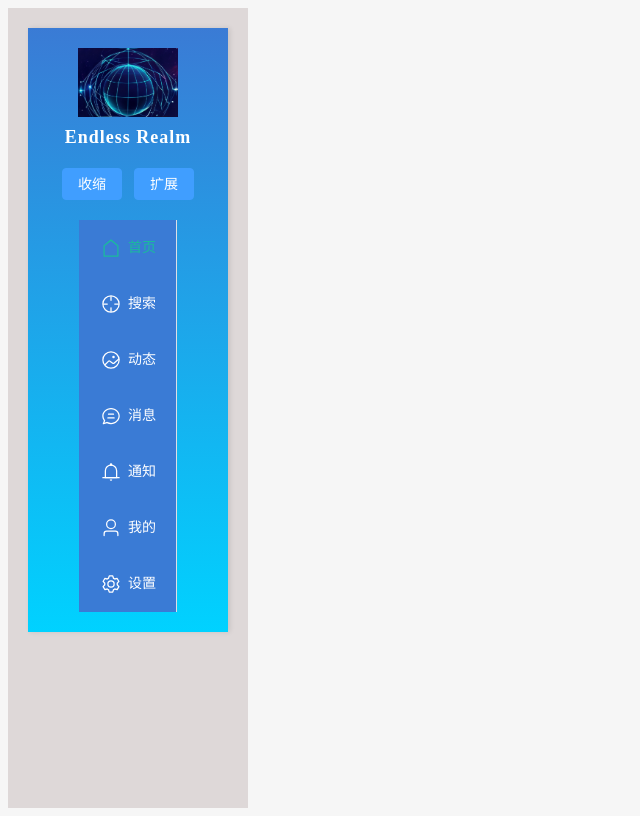
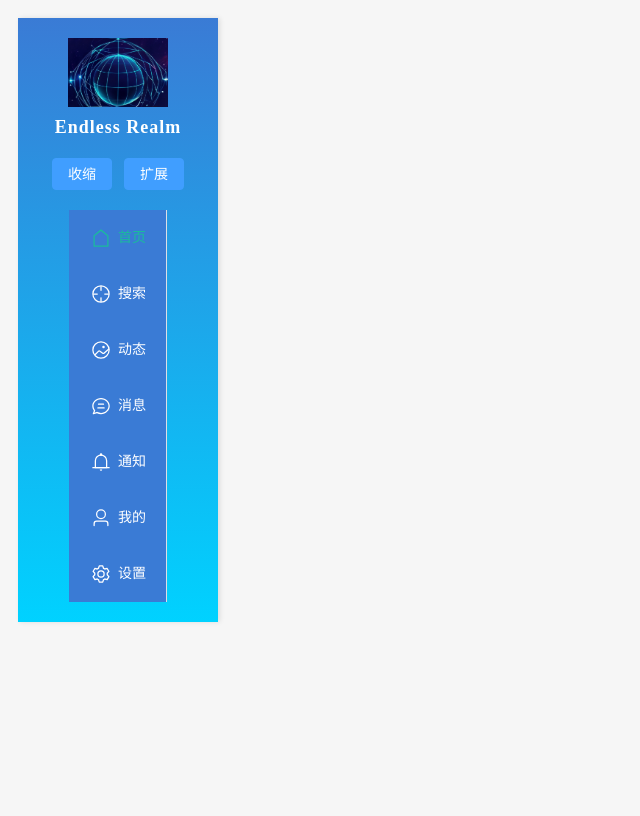
Before and after one commit to hongmengchen/Endless-Realm, a Vue app in the folder frontend/: page / in a window 1280 px wide. Shown: the whole page, without its empty margins (0-640 px from the left). Built offline with nearby package versions, Linux system fonts and the light colour scheme.

Commit message:
style(index): 调整首页布局和样式
- 移除 app-container 的高度设置
-简化 container-aside 的样式
- 调整 container-main 的内边距

```diff
--- a/frontend/src/views/index.vue
+++ b/frontend/src/views/index.vue
@@ -28,16 +28,13 @@ export default {
 <style scoped>
 .app-container {
   display: flex;
-  height: 100vh; /* 使容器占满整个视口高度 */
 }
 
 .container-aside {
-  padding: 20px; /* 可选：设置内边距 */
-  background-color: #ded8d8;
+  padding: 10px; /* 可选：设置内边距 */
 }
 
 .container-main {
-  flex-grow: 1; /* 使主要内容区域占据剩余空间 */
   padding: 20px; /* 可选：设置内边距 */
 }
 </style>
```
